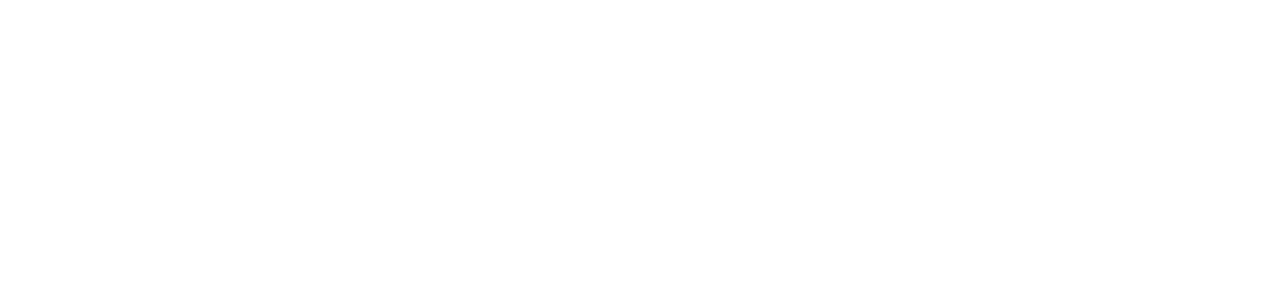
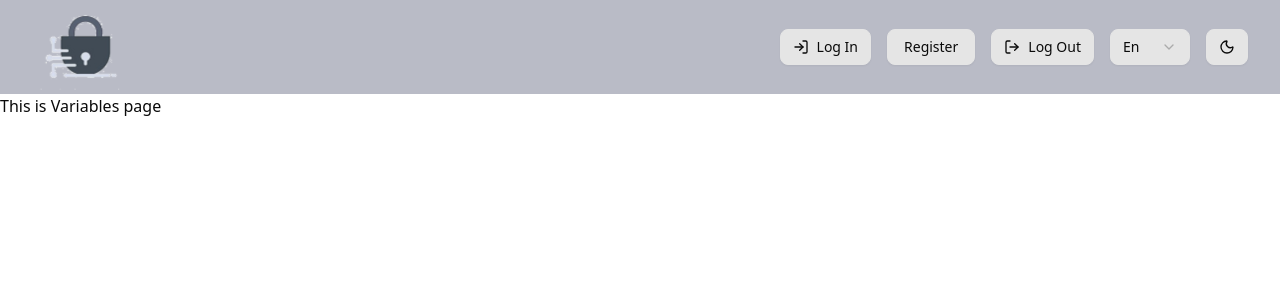
Before and after one commit to morven2018/rest-client-app, a Next.js app: page /en/variables in a window 1280 px wide. Before the commit this address had no page. Shown: the top 300 px of the page. Built offline with nearby package versions, Linux system fonts and the light colour scheme.

Commit message:
feat: add base Variables page

```diff
--- /dev/null
+++ b/src/app/[locale]/variables/page.tsx
@@ -0,0 +1,7 @@
+export default function VariablesPage() {
+  return (
+    <main>
+      <div>This is Variables page</div>
+    </main>
+  );
+}
```
